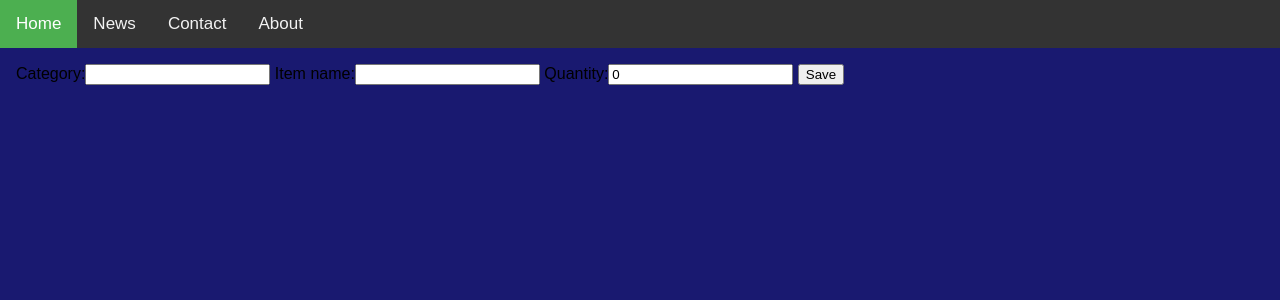
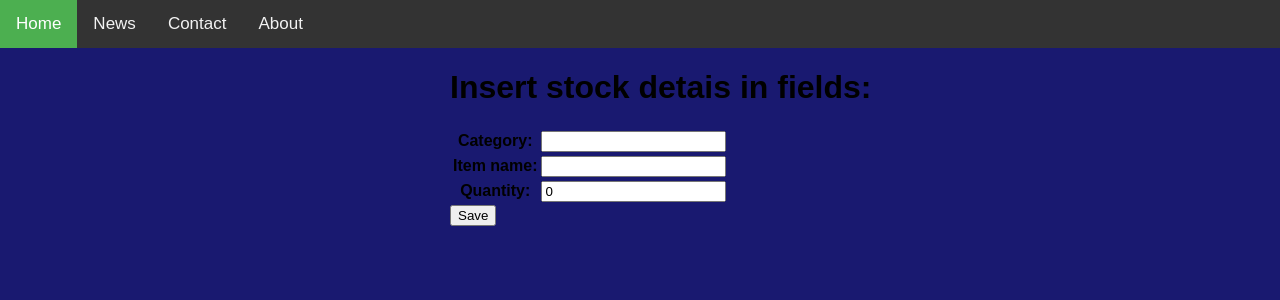
Before and after one commit to ekiafa/stock_management_system, a Django app: page /add_items/ in a window 1280 px wide. Shown: the top 300 px of the page. Run offline with Django 3.2, Linux system fonts and the light colour scheme.

Commit message:
Add files via upload

```diff
--- a/stockmng/templates/add_items.html
+++ b/stockmng/templates/add_items.html
@@ -21,12 +21,20 @@
   <a href="#about">About</a>
 </div>
 
-<div style="padding-left:16px">
-     <p></p>
-     <form method='POST' action="">{%csrf_token%}
-       {{form}}
-       <input type="submit" value="Save"/>
-     </form>
+<div class="jumbotron">
+    <div class="container">
+         <div style="padding-left:450px">
+             <h1>Insert stock detais in fields:</h1>
+             <form method='POST' action="">
+
+               <table>
+                 {%csrf_token%}
+                 {{ form.as_table }}
+               </table>
+               <input type="submit" value="Save"/>
+             </form>
+        </div>
+     </div>
 </div>
 
 </body>
--- a/stockmng/templates/home.html
+++ b/stockmng/templates/home.html
@@ -6,11 +6,7 @@
 <link href="{% static './css/stylesheet.css' %}" rel="stylesheet" media="screen" type="text/css" />
 <head>
 <meta name="viewport" content="width=device-width, initial-scale=1"/>
-<style>
-div {
-  background-image: url('img_girl.jpg');
-}
-</style>
+
 </head>
 <body>
 
--- a/stockmng/templates/list_items.html
+++ b/stockmng/templates/list_items.html
@@ -8,7 +8,9 @@
 </head>
 <body>
      {% for instance in queryset %}
-     {{instance.item_name}},{{instance.quantity}}
+     {{instance.symbol}},{{instance.name}},{{instance.sector}},{{instance.price}},{{instance.price_earnings}},{{instance.dividend_yield}},{{instance.earnings_share}},
+     {{instance.fifty_two_week_low}},{{instance.fifty_two_week_high}},{{instance.market_cap}},{{instance.ebitda}},{{instance.price_sales}},{{instance.price_book}}
+     {{instance.sec_fillings}}
      {%endfor%}
 </body>
 </body>
```
